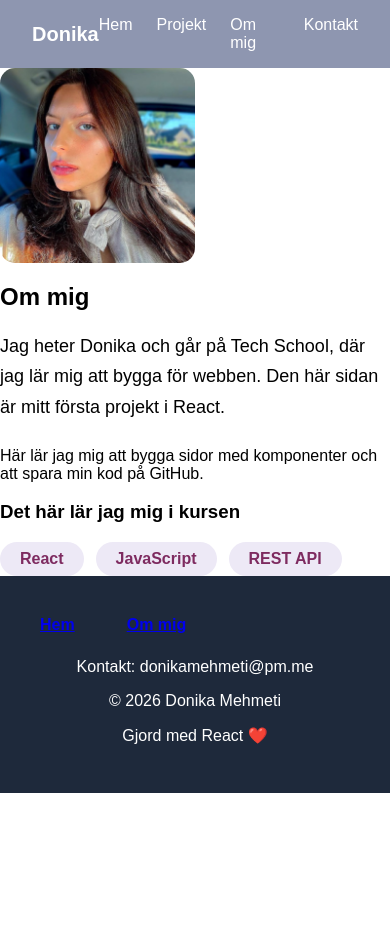
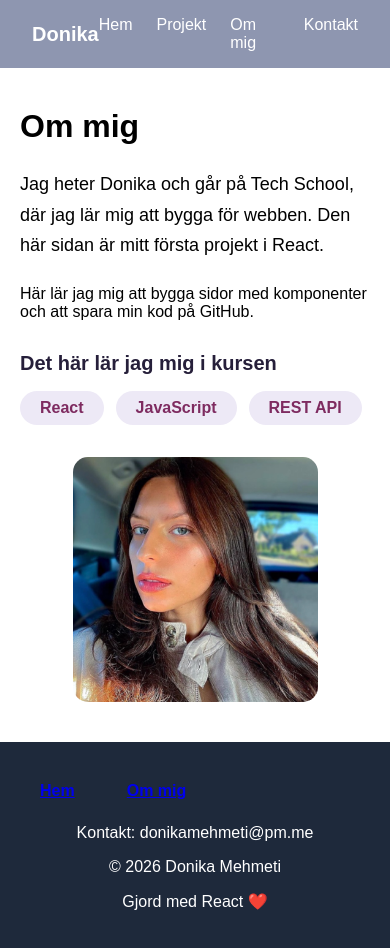
Before and after one commit to Thedoniki/Project_TTT, a React (Vite) app: page /om-mig in a window 390 px wide. Shown: the top 948 px of the page. Before the commit the page ends 844 px from the top, so only its background shows below. Built offline with nearby package versions, Linux system fonts and the light colour scheme.

Commit message:
Refactor OmMig component styles and layout for improved responsiveness. Nu Är layouten fixad så bild är till höger och text till vänster.

```diff
--- a/src/pages/OmMig.css
+++ b/src/pages/OmMig.css
@@ -1,17 +1,25 @@
 .om-mig {
   display: grid;
-  grid-template-columns: 1fr 1fr ;   /* bild till vänster, text till höger */
-  align-items: center;              /* texten hamnar mitt för bilden */
-  gap: 50px;
-  padding: 64px 32px;
+  grid-template-columns: minmax(0, 1fr) minmax(220px, 0.75fr);
+  grid-template-areas: "content image";
+  align-items: center;
+  gap: clamp(32px, 6vw, 80px);
+  padding: 64px clamp(32px, 8vw, 120px);
   text-align: left;
   background-color: #ffffff;
 }
 
+.om-mig-innehall {
+  grid-area: content;
+}
+
 .om-mig-bild {
+  grid-area: image;
   display: block;
-  width: 50%;
-  height: auto;                     /* bilden behåller sin form */
+  justify-self: end;
+  width: 100%;
+  max-width: 300px;
+  height: auto;
   border-radius: 15px;
 }
 
@@ -51,11 +59,19 @@
   font-weight: 600;
 }
 
-/* På mobil hamnar texten under bilden */
+/* På mindre skärmar staplas innehållet med texten först. */
 @media (max-width: 800px) {
   .om-mig {
     grid-template-columns: 1fr;
+    grid-template-areas:
+      "content"
+      "image";
     gap: 32px;
+  }
+
+  .om-mig-bild {
+    justify-self: center;
+    width: min(70%, 300px);
   }
 }
 
@@ -64,40 +80,3 @@
     padding: 40px 20px;
   }
 }
-
-/* CSS styr utseende och layout; den skickar inte props till komponenter.
-   Klassnamnen här matchar className-värdena som OmMig.jsx sätter på elementen. */
-/* .h1 väljer element med className="h1"; det är inte samma som selektorn h1.
-.h1 {
-  color: rgb(131, 29, 138);
-  font-size: 40px;
-  font-family: Arial;
-}
-
-/* .p är en klassväljare och gäller element med className="p".
-   Den här klassen ändrar textens utseende, inte dess innehåll.
-.p {
-  color: rgb(180, 40, 65);
-  font-size: 20px;
-  font-family: Arial;
-  font-style: italic;
-}
-
-/* Bildklass som används av img-elementet i OmMig.jsx via className="om-mig-bild".
-   Ändringar här påverkar bildens utseende, inte bildens src eller alt-värde.
-.om-mig-bild {
-  /* grid-template-columns används på en grid-behållare; på själva img-elementet
-     ger den här egenskapen ingen effekt om elementet inte är en grid-behållare.
-  grid-template-columns: 1fr 1fr 1fr;
-  padding: 20px;
-  /* img är här ett flex-behållarelement, men har inget eget innehåll att flexa.
-  display: flex;
-  /* Dessa flex-alignment-regler påverkar främst flex-barn; img saknar sådana barn.
-  justify-content: flex-end;
-  align-items: center;
-  /* Fast bredd och automatisk höjd bevarar normalt bildens proportioner.
-  width: 200px;
-  height: auto;
-  border-radius: 50%;
-  margin-bottom: 20px;
-}*/
--- a/src/pages/OmMig.jsx
+++ b/src/pages/OmMig.jsx
@@ -12,7 +12,7 @@ function OmMig() {
     till ett HTML-element, men ett fragment kan inte ha ett id och är därför
     inte lämpligt när sektionen ska vara ett länkmål. */
 
-   <section id="om-mig">
+   <section id="om-mig" className="om-mig">
       <img
         className="om-mig-bild"
         src={donikaBild} // src anger bildens adress. Här används den importerade bilden donikaBild.
```
